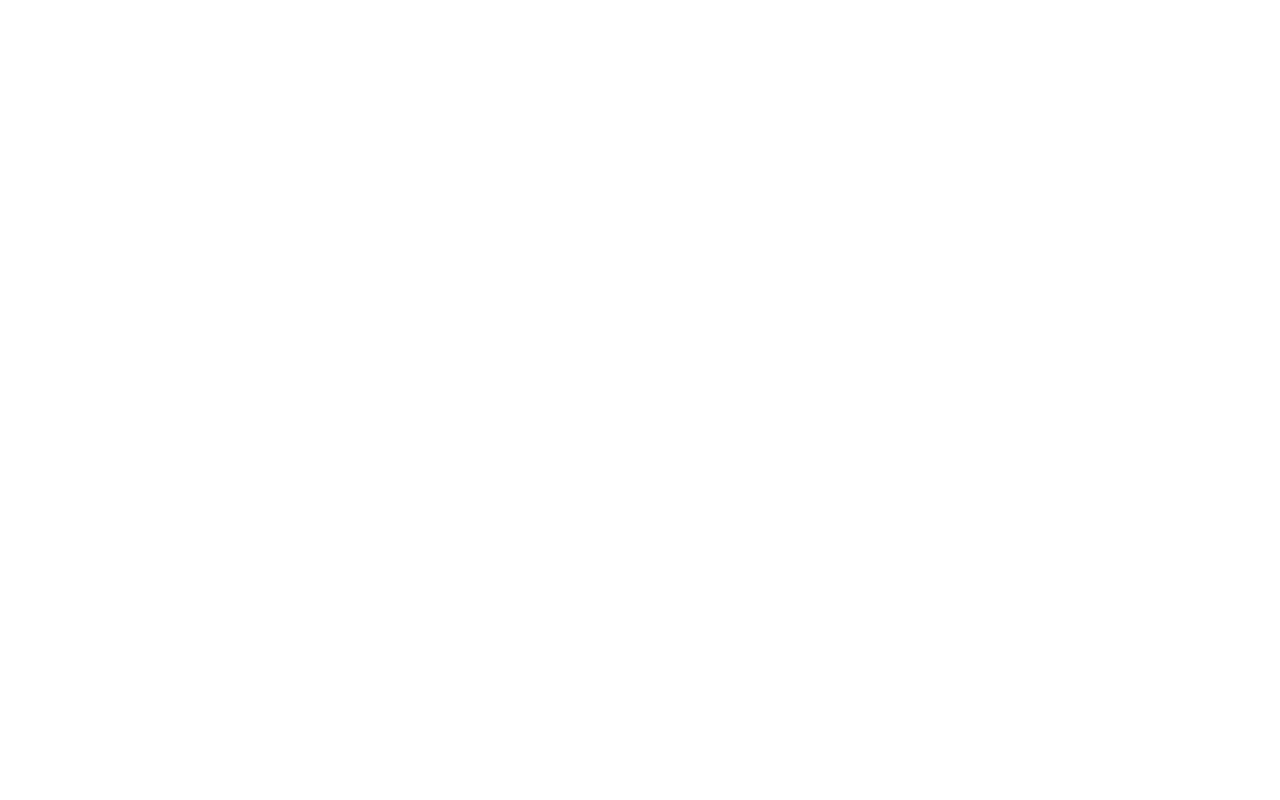
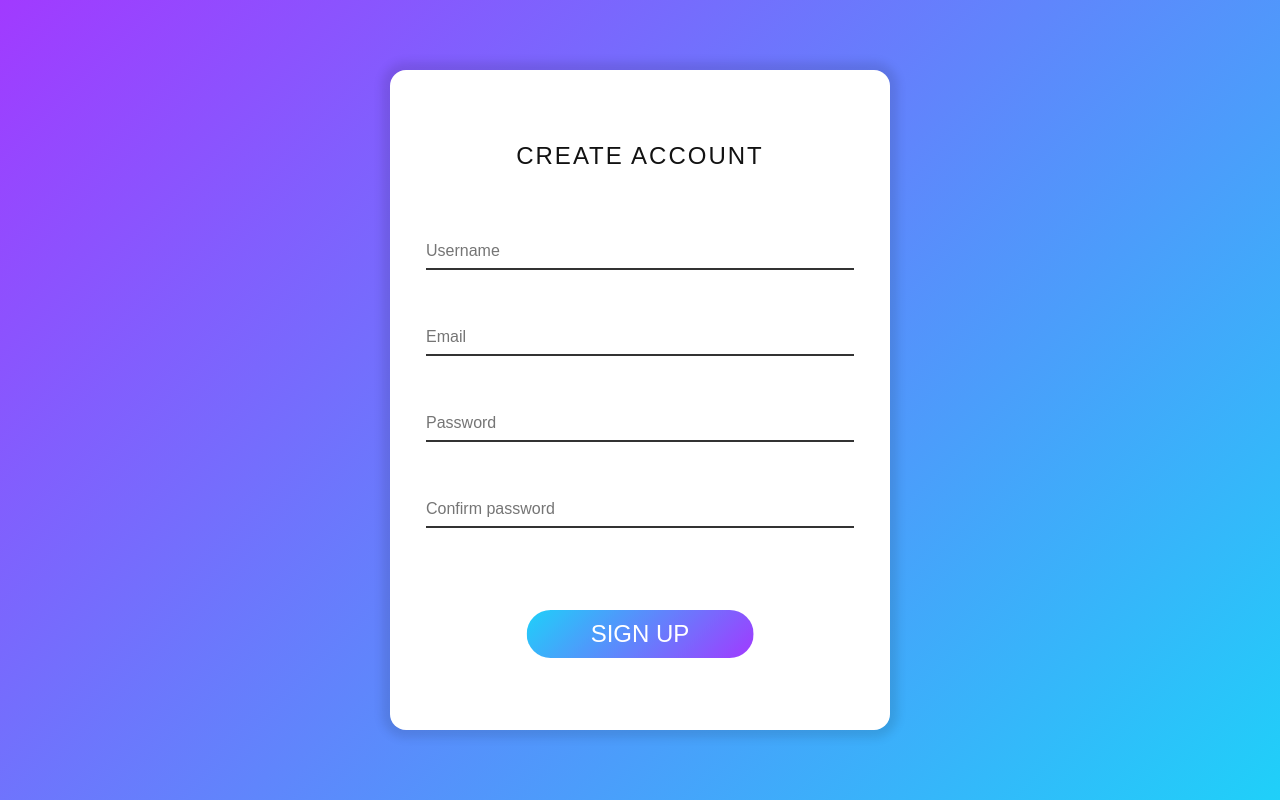
Before and after one commit to tranbaolam26902/form-validation, a plain HTML site: page index.html in a window 1280 px wide. Drawn offline with Linux system fonts and the light colour scheme.

Commit message:
Clone UI

```diff
--- a/index.html
+++ b/index.html
@@ -8,6 +8,36 @@
 		<link rel="stylesheet" href="./style.css" />
 	</head>
 	<body>
+		<div class="container">
+			<h2 class="title">CREATE ACCOUNT</h2>
+			<form action="" id="sign-up-form">
+				<div class="form-group">
+					<input type="text" id="username" placeholder="Username" />
+					<span class="error-message"></span>
+				</div>
+				<div class="form-group">
+					<input type="email" id="email" placeholder="Email" />
+					<span class="error-message"></span>
+				</div>
+				<div class="form-group">
+					<input
+						type="password"
+						id="password"
+						placeholder="Password"
+					/>
+					<span class="error-message"></span>
+				</div>
+				<div class="form-group">
+					<input
+						type="password"
+						id="confirm-password"
+						placeholder="Confirm password"
+					/>
+					<span class="error-message"></span>
+				</div>
+				<button id="submit">SIGN UP</button>
+			</form>
+		</div>
 		<script src="./main.js"></script>
 	</body>
 </html>
--- a/style.css
+++ b/style.css
@@ -0,0 +1,86 @@
+:root {
+    --purple: #a13aff;
+    --blue: #1fd0f9;
+    --white: #ffffff;
+    --red: #e20844;
+    --text-color: #121212;
+}
+* {
+    box-sizing: border-box;
+    margin: 0;
+    padding: 0;
+}
+body {
+    display: flex;
+    align-items: center;
+    justify-content: center;
+    width: 100vw;
+    height: 100vh;
+    font-family: sans-serif;
+    background-image: linear-gradient(135deg, var(--purple), var(--blue));
+}
+.container {
+    display: flex;
+    flex-direction: column;
+    justify-content: center;
+    padding: 72px 36px;
+    width: 500px;
+    background-color: var(--white);
+    border-radius: 16px;
+    box-shadow: 0 0 10px 8px rgba(0, 0, 0, 0.1);
+}
+.title {
+    margin-bottom: 64px;
+    font-size: 24px;
+    font-weight: 500;
+    text-align: center;
+    letter-spacing: 2px;
+    color: var(--text-color);
+}
+#sign-up-form {
+    width: 100%;
+}
+.form-group + .form-group {
+    margin-top: 32px;
+}
+input {
+    padding: 8px 0;
+    width: 100%;
+    font-size: 16px;
+    color: var(--text-color);
+    border: none;
+    border-bottom: 2px solid #333;
+    outline: none;
+    transition: all 0.4s ease;
+}
+input:focus {
+    border-bottom-color: var(--blue);
+}
+.form-group.invalid  input{
+    border-bottom-color: var(--red);
+}
+.error-message {
+    display: inline-block;
+    margin-top: 8px;
+    font-weight: 500;
+    color: var(--red);
+}
+#submit {
+    position: relative;
+    left: 50%;
+    transform: translateX(-50%);
+    margin-top: 64px;
+    padding: 10px 64px;
+    font-size: 24px;
+    font-weight: 500;
+    color: var(--white);
+    background-image: linear-gradient(135deg, var(--blue), var(--purple));
+    border: none;
+    border-radius: 60px;
+    outline: none;
+    cursor: pointer;
+    transition: all 0.2s ease;
+}
+#submit:hover {
+    opacity: 0.8;
+}
```
